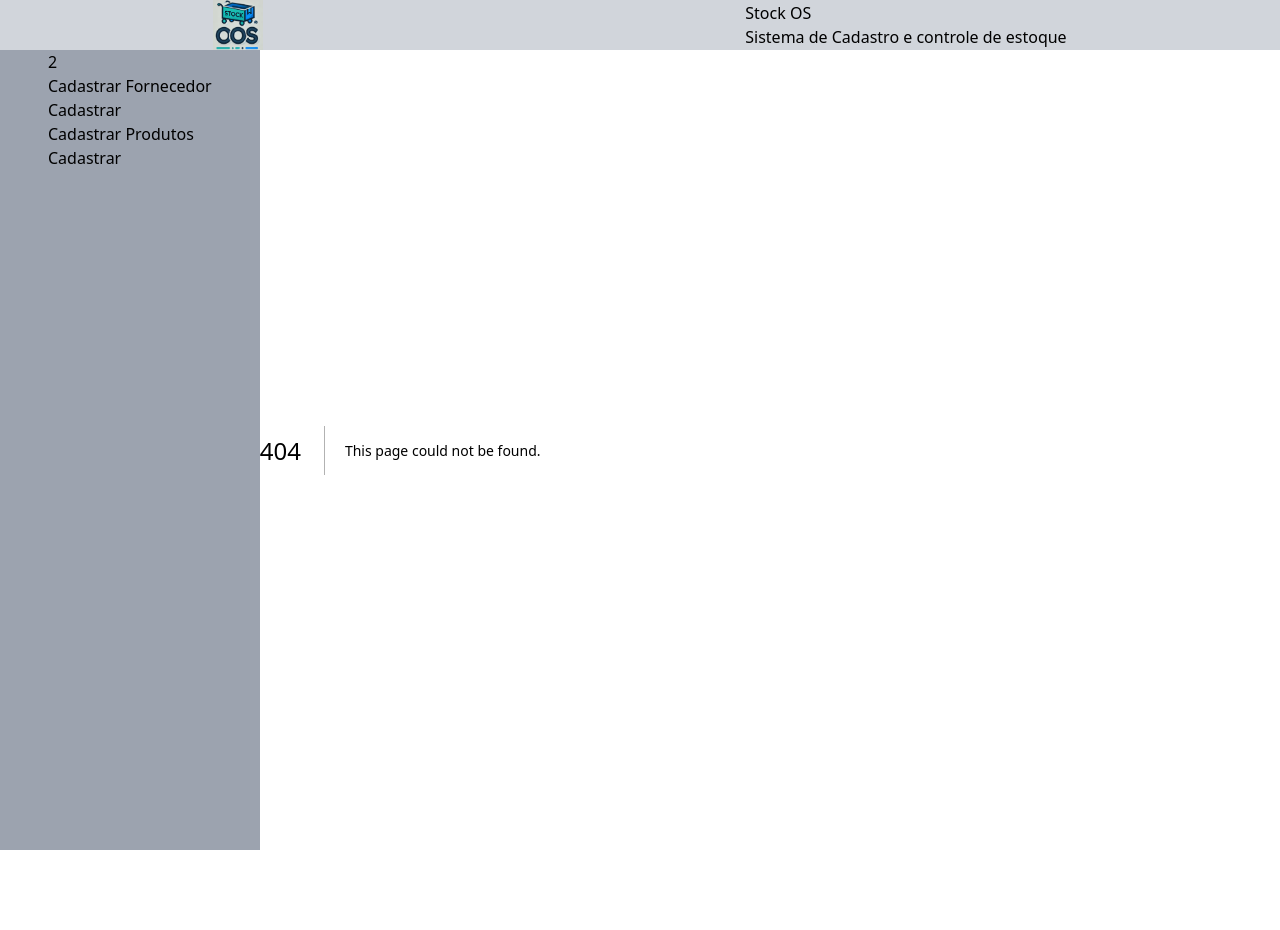
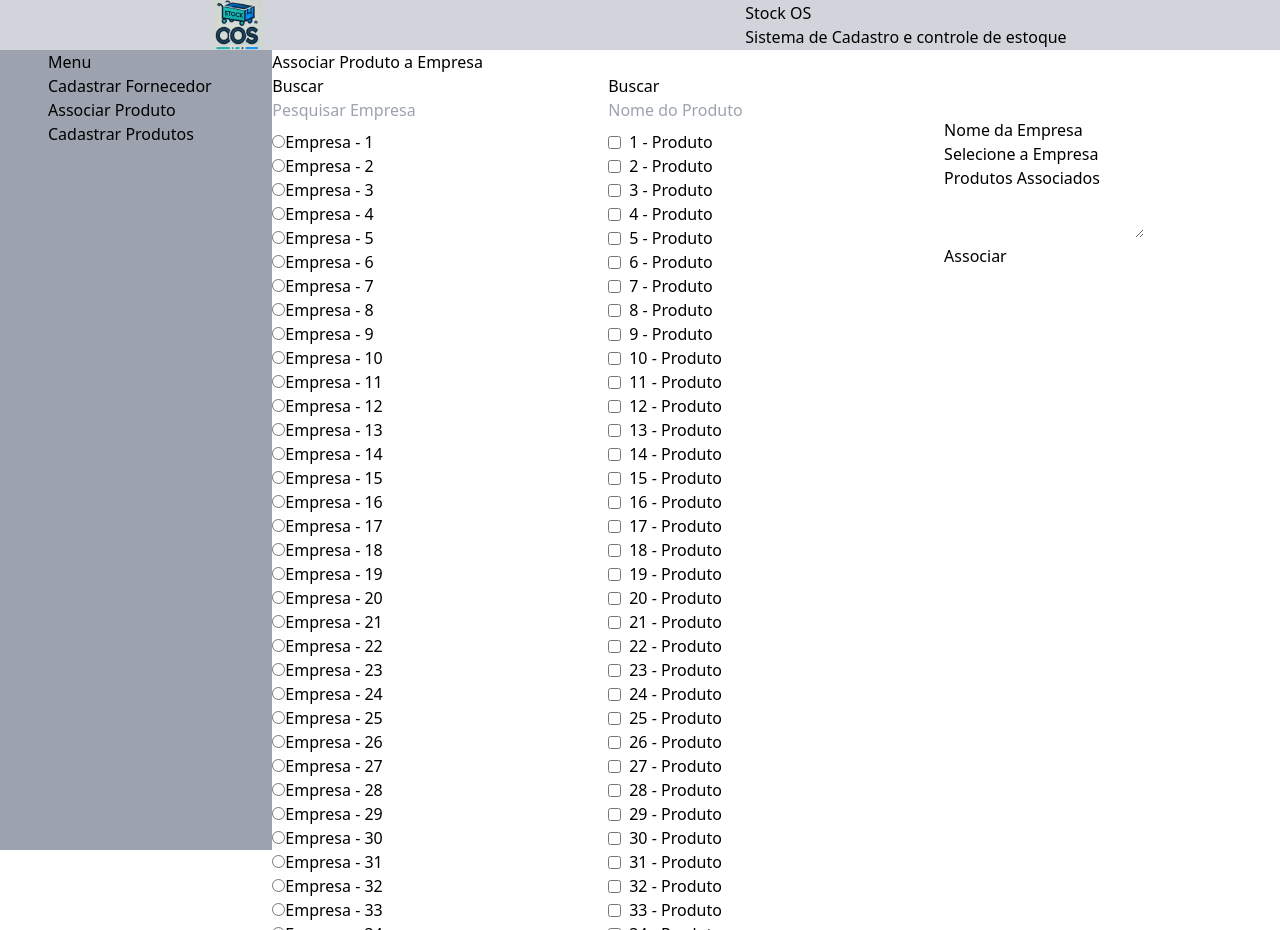
Before and after one commit to gleitons/stockos, a Next.js app: page /associar-produto in a window 1280 px wide. Before the commit this address had no page. Before the commit the page ends 850 px from the top, so only its background shows below. Built offline with nearby package versions, Linux system fonts and the light colour scheme.

Commit message:
completo

```diff
--- /dev/null
+++ b/app/associar-produto/page.jsx
@@ -0,0 +1,94 @@
+'use client'
+import { useState } from "react";
+import TitlePage from "../componentes/TitlePage";
+import { empresas } from '../componentes/Empresas';
+import { produtos } from "../componentes/Produtos";
+
+
+export default function Page() {
+    const [empresa, setEmpresa] = useState("Selecione a Empresa");
+    const [produtosSelecionados, setProdutosSelecionados] = useState([]);
+
+    // Função para selecionar a empresa
+    const selecionaEmpresa = (nomeEmpresa) => {
+        setEmpresa(nomeEmpresa);
+    };
+
+    // Função para selecionar os produtos
+    const selecionaProduto = (produto) => {
+        setProdutosSelecionados((prev) => {
+            if (prev.includes(produto)) {
+                return prev.filter((item) => item !== produto);
+            } else {
+                return [...prev, produto];
+            }
+        });
+    };
+
+    const handleSubmit = () => {
+        // Aqui você pode adicionar a lógica para salvar os dados no banco
+        console.log("Empresa:", empresa);
+        console.log("Produtos:", produtosSelecionados);
+        // Exemplo de envio de dados para a API
+        // fetch('/api/salvar', {
+        //     method: 'POST',
+        //     body: JSON.stringify({ empresa, produtosSelecionados }),
+        //     headers: {
+        //         'Content-Type': 'application/json',
+        //     },
+        // });
+    };
+
+    return (
+        <div>
+            <TitlePage titulo='Associar Produto a Empresa' />
+            <div className="flex w-full">
+                <div className="w-1/3">
+                    <div>
+                        <p>Buscar</p>
+                        <input type="text" placeholder="Pesquisar Empresa" />
+                    </div>
+                    <div className="h-screen overflow-auto relative mt-2">
+                        {empresas.map((e, index) => (
+                            <div key={index} className="flex items-center gap-2">
+                                <button onClick={() => selecionaEmpresa(`Empresa - ${e + 1}`)}>
+                                    <input type="radio" name="empresasOptions" />
+                                    <label>Empresa - {e + 1}</label>
+                                </button>
+                            </div>
+                        ))}
+                    </div>
+                </div>
+
+                <div className="w-1/3">
+                    <div>
+                        <p>Buscar</p>
+                        <input type="text" placeholder="Nome do Produto" />
+                    </div>
+                    <div className="h-screen overflow-auto relative mt-2">
+                        {produtos.map((e, index) => (
+                            <div key={index} className="flex items-center gap-2">
+                                <input type="checkbox" onChange={() => selecionaProduto(`${e + 1} - Produto`)} />
+                                <label>{e + 1} - Produto</label>
+                            </div>
+                        ))}
+                    </div>
+                </div>
+
+                <div className="h-screen overflow-auto relative mt-11 w-1/3">
+                    <div>
+                        <p>Nome da Empresa</p>
+                        <input type="text" value={empresa} readOnly />
+                    </div>
+                    <div>
+                        <p>Produtos Associados</p>
+                        <textarea value={produtosSelecionados.join(', ')} readOnly />
+                    </div>
+                    <div>
+                        <button onClick={handleSubmit}>Associar</button>
+                    </div>
+                </div>
+            </div>
+        </div>
+    );
+};
--- a/app/cadastrar-fornecedor/page.jsx
+++ b/app/cadastrar-fornecedor/page.jsx
@@ -13,10 +13,22 @@ export default function page() {
                 CNPJ: <input type="text" name="" id="" placeholder="00.000.000/0000-00" /> <button>Continuar</button>
 
                 <div>
-                    Nome da Empresa: <input type="text" name="" id="" placeholder="Insira o nome da empresa" />
+                    Nome da Empresa: *<input type="text" name="" id="" placeholder="Insira o nome da empresa" />
                 </div>
                 <div>
-                Endereço (obrigatório): <input type="text" name="" id="" placeholder="Insira o endereço completo da empresa" />
+                    Endereço: *<input type="text" name="" id="" placeholder="Insira o endereço completo da empresa" />
+                </div>
+                <div>
+                    Telefone: *<input type="text" name="" id="" placeholder="Insira o endereço completo da empresa" />
+                </div>
+                <div>
+                    E-mail: *<input type="text" name="" id="" placeholder="exemplo@fornecedor.com" />
+                </div>
+                <div>
+                    Contato Principal: *<input type="text" name="" id="" placeholder="Nome do contato principal" />
+                </div>
+                <div>
+                    <input type="submit" name="" id=""  />
                 </div>
             </div>
 
--- a/app/cadastrar-produto/page.jsx
+++ b/app/cadastrar-produto/page.jsx
@@ -2,13 +2,44 @@ import TitlePage from "../componentes/TitlePage";
 export const metadata = {
     title: "StockOs - Cadastrar Produto",
     description: "StockOs - Cadastro Mundial de Fornecedores e Produtos",
-  };
+};
 
 export default function page() {
     return (
         <div>
             <TitlePage titulo='Cadastro de Produtos' />
 
+            <div>
+                Código de Barras: <input type="number" name="" id="" placeholder="789123" /> <button>Continuar</button>
+
+                <div>
+                    Nome do Produto: *<input type="text" name="" id="" placeholder="Insira o nome do produto" />
+                </div>
+                <div>
+                    Descrição: *<input type="text" name="" id="" placeholder="Descreva brevemente o produto" />
+                </div>
+                <div>
+                    Quantidade em Estoque: *<input type="number" name="" id="" placeholder="Quantidade disponível" />
+                </div>
+                <div>
+                    Categoria: * <select name="" id="">
+                        <option value="">Selecione</option>
+                        <option value="">Eletrônicos</option>
+                        <option value="">Alimentos</option>
+                        <option value="">Vestuário</option>
+                    </select> <button>Nova Categoria</button>
+                </div>
+                <div>
+                    Data de Validade: <input type="date" name="" id="" placeholder="Nome do contato principal" />
+                </div>
+                <div>
+                    Imagem do Produto: <input type="file" name="" id="" placeholder="Nome do contato principal" />
+                </div>
+                <div>
+                    <input type="submit" name="Cadastrar" id="" />
+                </div>
+            </div>
+
         </div>
     )
 };
--- a/app/componentes/BaseOs.jsx
+++ b/app/componentes/BaseOs.jsx
@@ -17,18 +17,19 @@ export default function BaseOs({ apresentacao }) {
                 </div>
             </div>
             <div className="flex">
-                <div className="bg-gray-400 w-fit px-12 h-screen">
-                    {menu.length}
+                <div className="bg-gray-400 w-1/4 px-12 h-screen">
+                    <div>
+                        <h3>Menu</h3>
+                    </div>
                     {menu.map((e, index) => (
                         <div key={index}>
-                            <p>{e.nome}</p>
-                            <Link href={e.link}>Cadastrar</Link>
+                            <Link href={e.link}>{e.nome}</Link>
                         </div>
                     ))}
 
 
                 </div>
-                <div>
+                <div className="w-full">
                     {apresentacao}
                 </div>
             </div>
--- /dev/null
+++ b/app/componentes/Empresas.jsx
@@ -0,0 +1,7 @@
+export const empresas = [];
+
+for (let i = 0; i < 100; i++) {
+    empresas.push(i)
+}
+
+console.log(empresas)
--- a/app/componentes/Menu.jsx
+++ b/app/componentes/Menu.jsx
@@ -4,6 +4,10 @@ export const menu = [
         link: '/cadastrar-fornecedor'
     },
     {
+        nome: 'Associar Produto',
+        link: '/associar-produto'
+    },
+    {
         nome: 'Cadastrar Produtos',
         link: '/cadastrar-produto'
     }
--- /dev/null
+++ b/app/componentes/Produtos.jsx
@@ -0,0 +1,15 @@
+export const produtos = [
+    0,  1,  2,  3,  4,  5,  6,  7,  8,  9, 10, 11,
+   12, 13, 14, 15, 16, 17, 18, 19, 20, 21, 22, 23,
+   24, 25, 26, 27, 28, 29, 30, 31, 32, 33, 34, 35,
+   36, 37, 38, 39, 40, 41, 42, 43, 44, 45, 46, 47,
+   48, 49, 50, 51, 52, 53, 54, 55, 56, 57, 58, 59,
+   60, 61, 62, 63, 64, 65, 66, 67, 68, 69, 70, 71,
+   72, 73, 74, 75, 76, 77, 78, 79, 80, 81, 82, 83,
+   84, 85, 86, 87, 88, 89, 90, 91, 92, 93, 94, 95,
+   96, 97, 98, 99
+ ];
+
+// for (let i = 0; i < 100; i++) {
+//     empresas.push(i)
+// }
--- a/app/componentes/TitlePage.jsx
+++ b/app/componentes/TitlePage.jsx
@@ -1,4 +1,10 @@
+export const metadata = {
+    title: "StockOs - Associar Produto",
+    description: "StockOs - Cadastro Mundial de Fornecedores e Produtos",
+};
 export default function TitlePage({titulo}) {
+
+
     return (
         <div className="w-full">
             <h2>{titulo}</h2>
--- a/app/layout.tsx
+++ b/app/layout.tsx
@@ -16,7 +16,7 @@ export default function RootLayout({
   children: React.ReactNode;
 }>) {
   return (
-    <html lang="en">
+    <html lang="pt-BR">
       <body>
         <BaseOs apresentacao={children} />
       </body>
```
